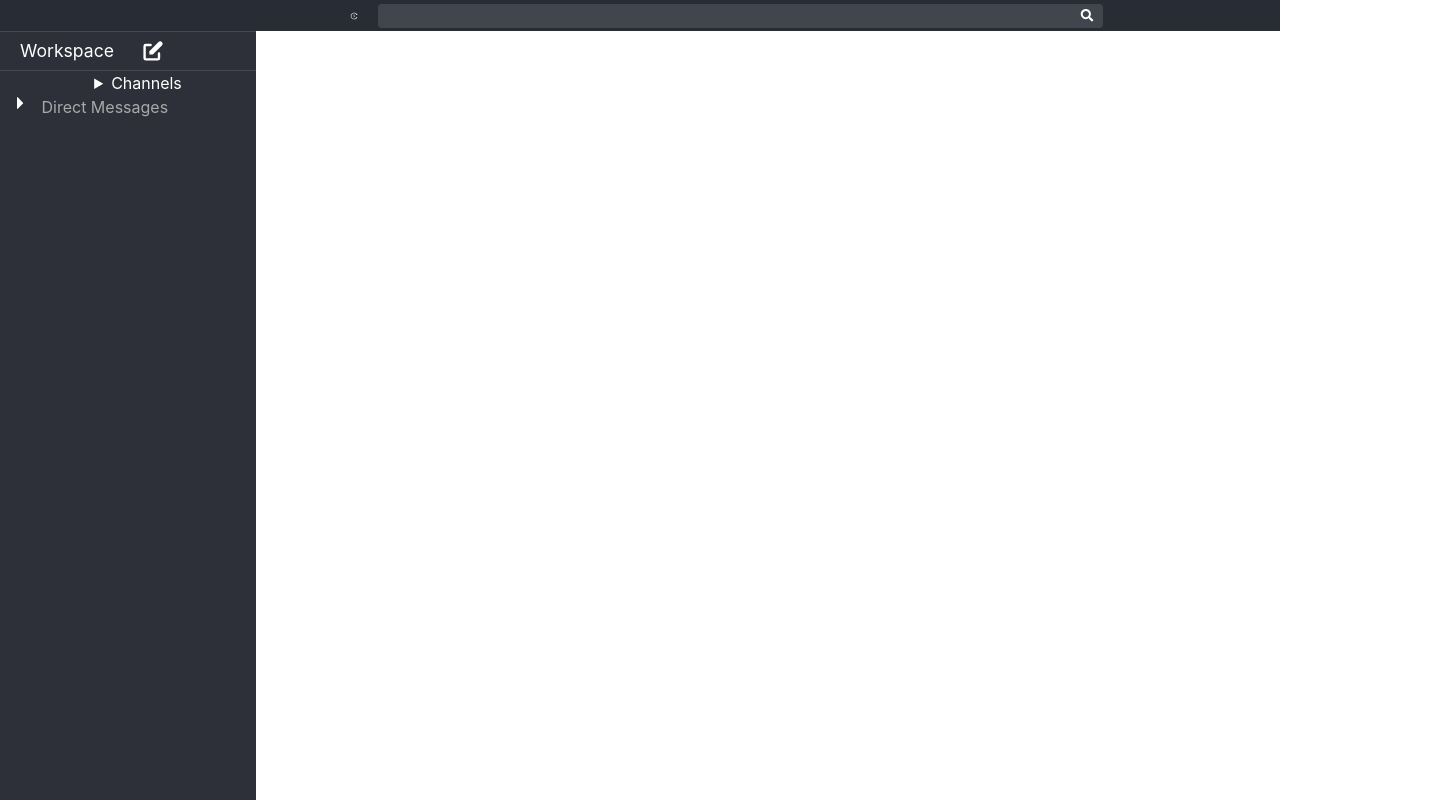
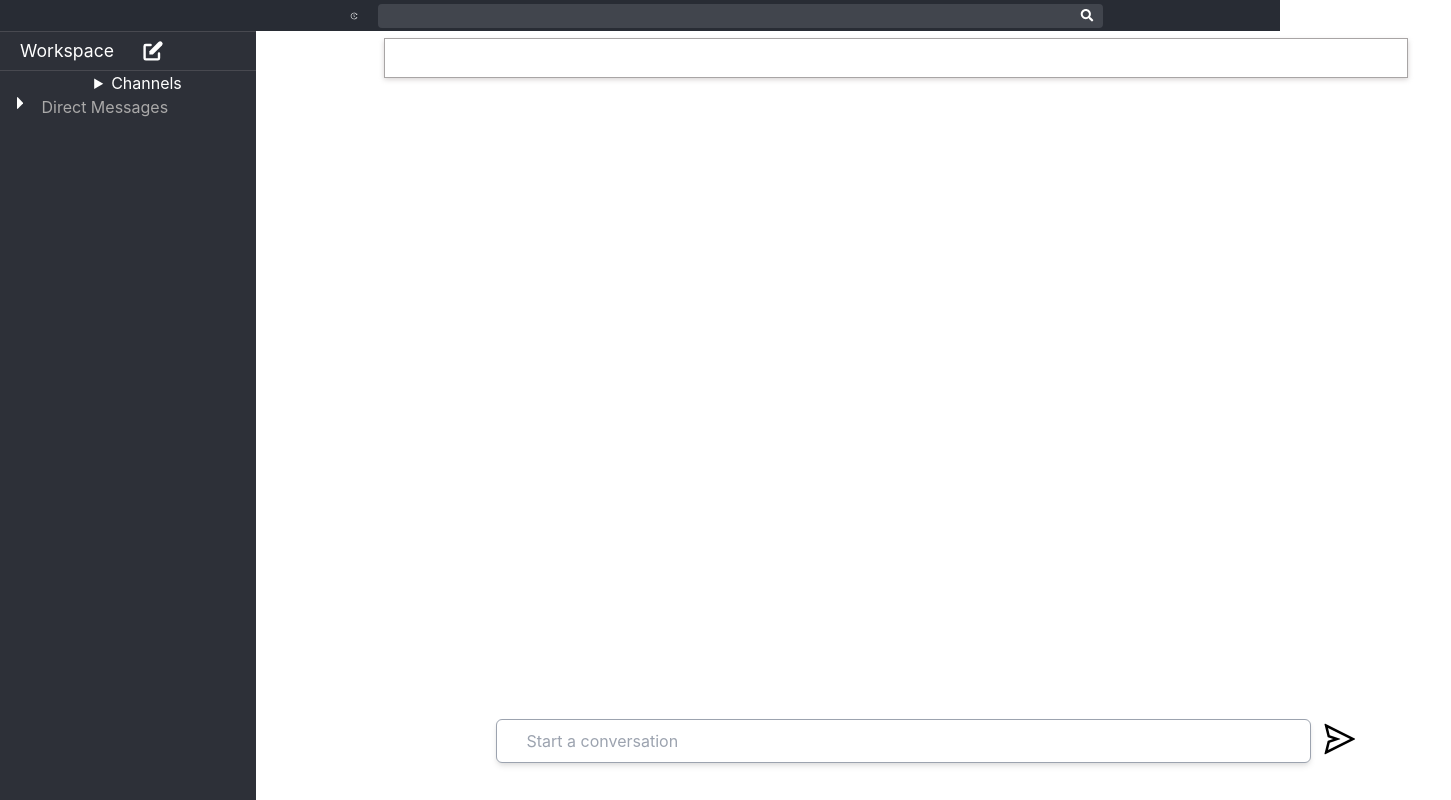
Before and after one commit to martinvias00/slackapp, a React (Create React App) app: page /home/directmessages in a window 1280 px wide. Shown: the whole page, 1451 px wide, since content can reach past the window. Built offline with nearby package versions, Linux system fonts and the light colour scheme; no server answers.

Commit message:
fixed direct message rendering

```diff
--- a/src/Components/DirectMessages/DirectMessages.js
+++ b/src/Components/DirectMessages/DirectMessages.js
@@ -9,9 +9,15 @@ import { useState } from "react";
 import AddPerson from "./Addperson";
 import RenderPerson from "./RenderPerson";
 
+import SendMessages from "./SendMessages";
+import RetrieveMessages from "./RetrieveMessage";
+import RenderRetrievedMessages from "./RendeRetrievedMessages";
+import { AiOutlineSend } from "react-icons/ai";
+
 function DirectMessages() {
   const [icons, setIcons] = useState(<VscTriangleRight />);
   const [userTabOpen, setUserTabOpen] = useState(false);
+  let uid = Window.uid
 
   const icon2 = () => {
     setIcons(<VscTriangleDown />);
@@ -24,6 +30,9 @@ function DirectMessages() {
   let noRender = () => {
     ReactDOM.render(<div></div>, document.getElementById("addPerson"));
   };
+
+  var placeholder
+  if(uid){ placeholder = `Message ${uid}`}else{  placeholder = " Start a conversation"}
 
   return (
     <div>
@@ -57,6 +66,46 @@ function DirectMessages() {
       </div>
 
       <div id="userTab"></div>
+      <main className="absolute left-96 top-9 w-10/12 h-5/6">
+          <div className="details">
+            <span className="channelName"></span>
+          </div>
+          <div className="conversationAreaWrapper">
+            <div className="convoInsideWrapper">
+              <div className="conversationArea"></div>
+            </div>
+          </div>
+          <div className="absolute left-14 -bottom-14 w-10/12 h-10 flex flex-row">
+            <input
+              className="relative left-14 h-11 border-gray-400 border w-11/12 rounded-md shadow-md"
+              id="enterMessage"
+              placeholder= {placeholder}
+              onKeyUp={(e) => {
+                if (e.keyCode === 13) {
+                  SendMessages();
+                  RetrieveMessages();
+                  setTimeout(() => {
+                    RenderRetrievedMessages();
+                  }, 100);
+                  e.target.value = "";
+                }
+              }}
+            ></input>
+            <div className="relative left-6 text-4xl hover:text-green-700 cursor-pointer block m-auto w-14">
+              <AiOutlineSend
+                className="relative left-6 block m-auto "
+                onClick={(e) => {
+                  SendMessages();
+                  RetrieveMessages();
+                  setTimeout(() => {
+                    RenderRetrievedMessages();
+                  }, 100);
+                  e.target.value = "";
+                }}
+              />
+            </div>
+          </div>
+        </main>
       {userTabOpen && <AddPerson setOpenUserTab={setUserTabOpen} />}
     </div>
   );
--- a/src/Components/DirectMessages/RendeRetrievedMessages.js
+++ b/src/Components/DirectMessages/RendeRetrievedMessages.js
@@ -15,9 +15,10 @@ function RenderRetrievedMessages(){
         <ul>
           {props.posts.map((post) =>
 
-            post.data.map((post) =>
+            post.data.map((post ) =>
 
             <li key={post.body} className="m-5" >
+
               <div id="messageFormat">
                 <IoPersonCircleOutline id="personIcon"/>
                 <div id="messageSender">{post.sender.email}</div>
--- a/src/Components/DirectMessages/RenderPerson.js
+++ b/src/Components/DirectMessages/RenderPerson.js
@@ -3,6 +3,7 @@ import Messages3 from "../Messages3";
 import RetrieveMessages from "./RetrieveMessage";
 import RenderRetrievedMessages from "./RendeRetrievedMessages";
 import { IoPersonCircleOutline } from "react-icons/io5";
+import DirectMessages from "./DirectMessages";
 
 
 const RenderPerson = () => {
@@ -28,11 +29,11 @@ const RenderPerson = () => {
 
                 Window.uid = id.post.uid;
                 Window.id = id.post.id;
+                console.log("id", id)
 
-                setChannel(false)
+                // setChannel(false)
                 if(openUserTab){openUserTab(false)}
 
-                Messages3()
                 renderName();
                 RetrieveMessages();
 
--- a/src/Components/DirectMessages/directmessages.css
+++ b/src/Components/DirectMessages/directmessages.css
@@ -1,7 +1,6 @@
 .details{
     position: relative;
-    top: 4%;
-    left: 7.4%;
+    top: 2px;
     width: 80vw;
     height: 5vh;
     display: flex;
@@ -12,10 +11,9 @@
 
 .conversationArea{
     position: relative;
-    top: 9.5%;
-    left: 7.4%;
+    left: 2%;
     width: 80vw;
-    height: 80vh;
+    height: 75.5vh;
 }
 
 .channelName{
@@ -105,7 +103,7 @@ input{
 
 #messageFormat{
     display: grid;
-    grid-template-columns:5% 12% 80%;
+    grid-template-columns:5% 13% 82%;
     grid-template-rows: 35px 10%;
     grid-template-areas: "personIcon sender timeSent" "personIcon messageBody messageBody";
     text-align: left;
@@ -132,7 +130,9 @@ font-weight: 600;
 #messageBody{
     grid-area: messageBody;
     font-size: 16px;
+    padding: 10px;
     text-align: justify;
+
     color: rgb(54, 52, 52);
 }
 
--- a/src/Components/components.css
+++ b/src/Components/components.css
@@ -65,10 +65,10 @@
 
 .conversationAreaWrapper{
 position: absolute;
+top: 6.1%;
 overflow: hidden;
 }
 .convoInsideWrapper{
     position: relative;
     overflow: scroll;
-
 }
```
